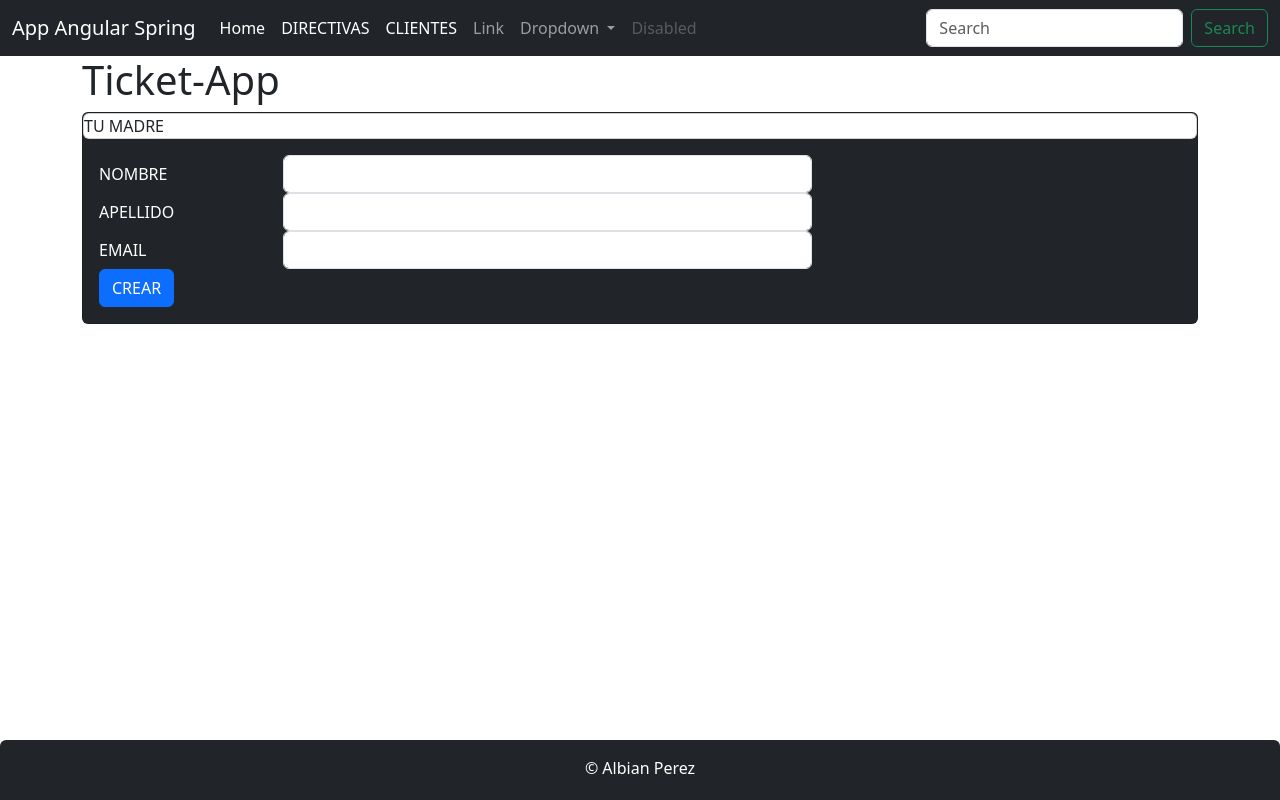
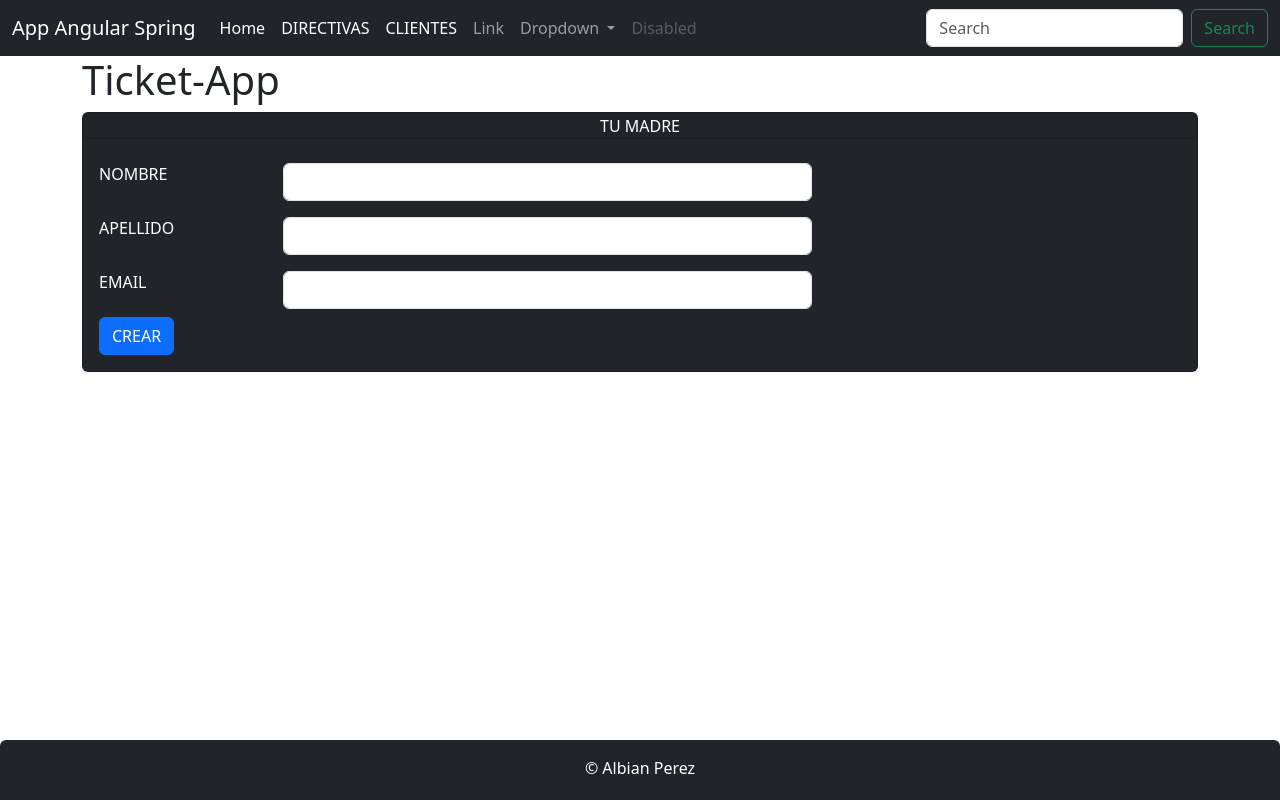
Before and after one commit to Albin18/Ticket-App, an Angular app: page /clientes/form in a window 1280 px wide. Built offline with nearby package versions, Linux system fonts and the light colour scheme.

Commit message:
form-component

```diff
--- a/src/app/clientes/form.component.html
+++ b/src/app/clientes/form.component.html
@@ -1,5 +1,5 @@
 <div class="card bg-dark text-white">
-  <div class="card header">{{ titulo }}</div>
+  <div class="card header bg-dark text-white text-center">{{ titulo }}</div>
   <div class="card-body">
     <form (ngSubmit)="create()">
       <div class="form-group row">
@@ -7,7 +7,7 @@
         <div class="col-sm-6">
           <input
             type="text"
-            class="form-control"
+            class="form-control my-2"
             [(ngModel)]="cliente.nombre"
             name="nombre"
           />
@@ -19,7 +19,7 @@
         <div class="col-sm-6">
           <input
             type="text"
-            class="form-control"
+            class="form-control my-2"
             [(ngModel)]="cliente.apellido"
             name="apellido"
           />
@@ -31,7 +31,7 @@
         <div class="col-sm-6">
           <input
             type="text"
-            class="form-control"
+            class="form-control my-2"
             [(ngModel)]="cliente.email"
             name="email"
           />
```
